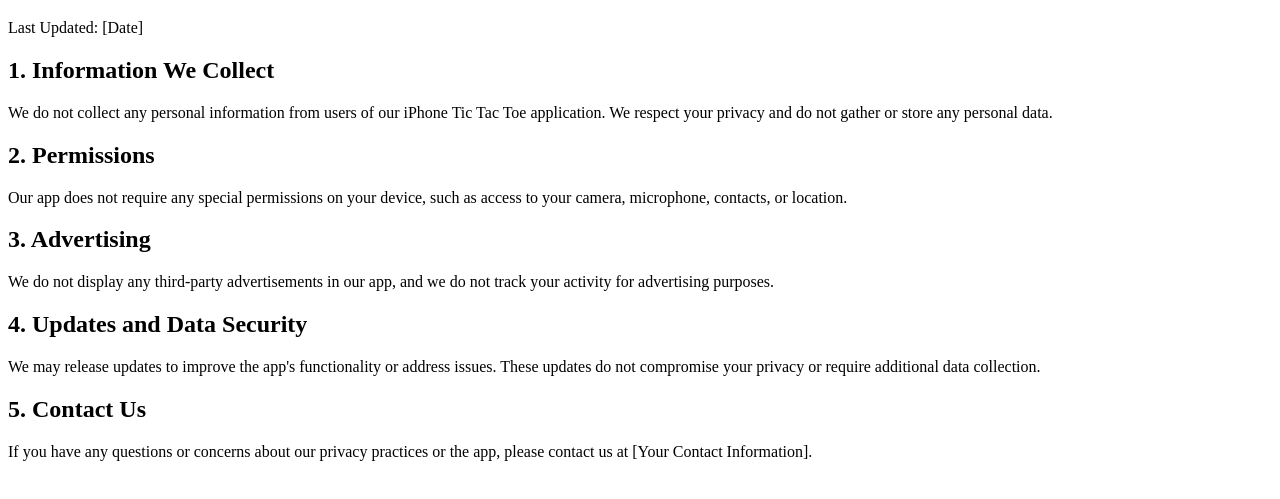
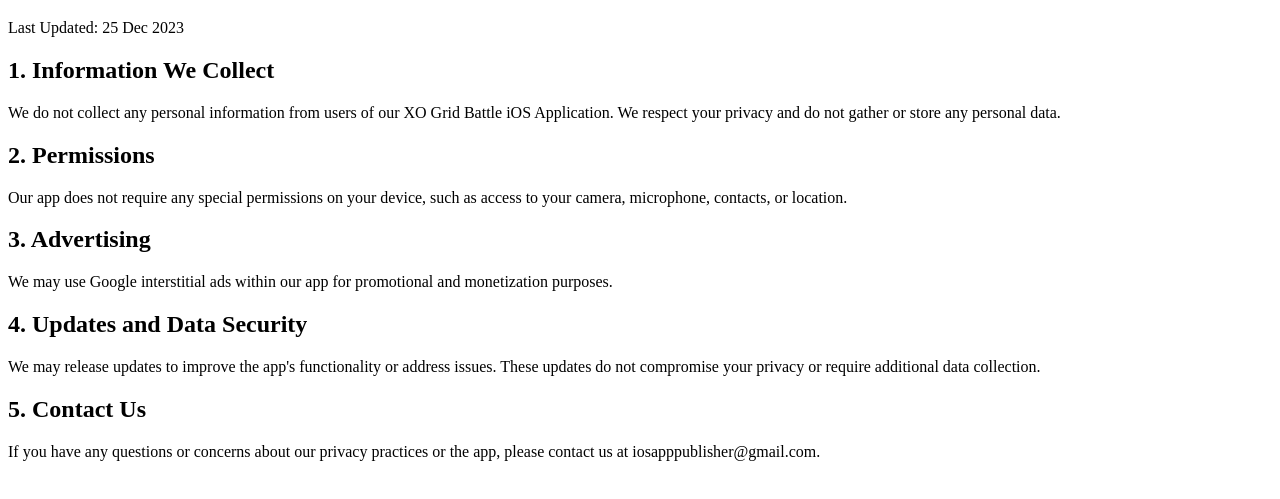
Before and after one commit to iosapppublisher/XOGridBattle, a plain HTML site: page index.html in a window 1280 px wide. Shown: the part 61-560 px from the top of the page. Drawn offline with Linux system fonts and the light colour scheme.

Commit message:
Changed the content

```diff
--- a/index.html
+++ b/index.html
@@ -10,12 +10,12 @@
 <body>
     <header>
         <h1>Privacy Policy for XO Grid Battle iOS Application</h1>
-        <p>Last Updated: [Date]</p>
+        <p>Last Updated: 25 Dec 2023</p>
     </header>
 
     <section>
         <h2>1. Information We Collect</h2>
-        <p>We do not collect any personal information from users of our iPhone Tic Tac Toe application. We respect your privacy and do not gather or store any personal data.</p>
+        <p>We do not collect any personal information from users of our XO Grid Battle iOS Application. We respect your privacy and do not gather or store any personal data.</p>
     </section>
 
     <section>
@@ -25,7 +25,7 @@
 
     <section>
         <h2>3. Advertising</h2>
-        <p>We do not display any third-party advertisements in our app, and we do not track your activity for advertising purposes.</p>
+        <p>We may use Google interstitial ads within our app for promotional and monetization purposes.</p>
     </section>
 
     <section>
@@ -35,7 +35,7 @@
 
     <section>
         <h2>5. Contact Us</h2>
-        <p>If you have any questions or concerns about our privacy practices or the app, please contact us at [Your Contact Information].</p>
+        <p>If you have any questions or concerns about our privacy practices or the app, please contact us at iosapppublisher@gmail.com.</p>
     </section>
 </body>
 
```
